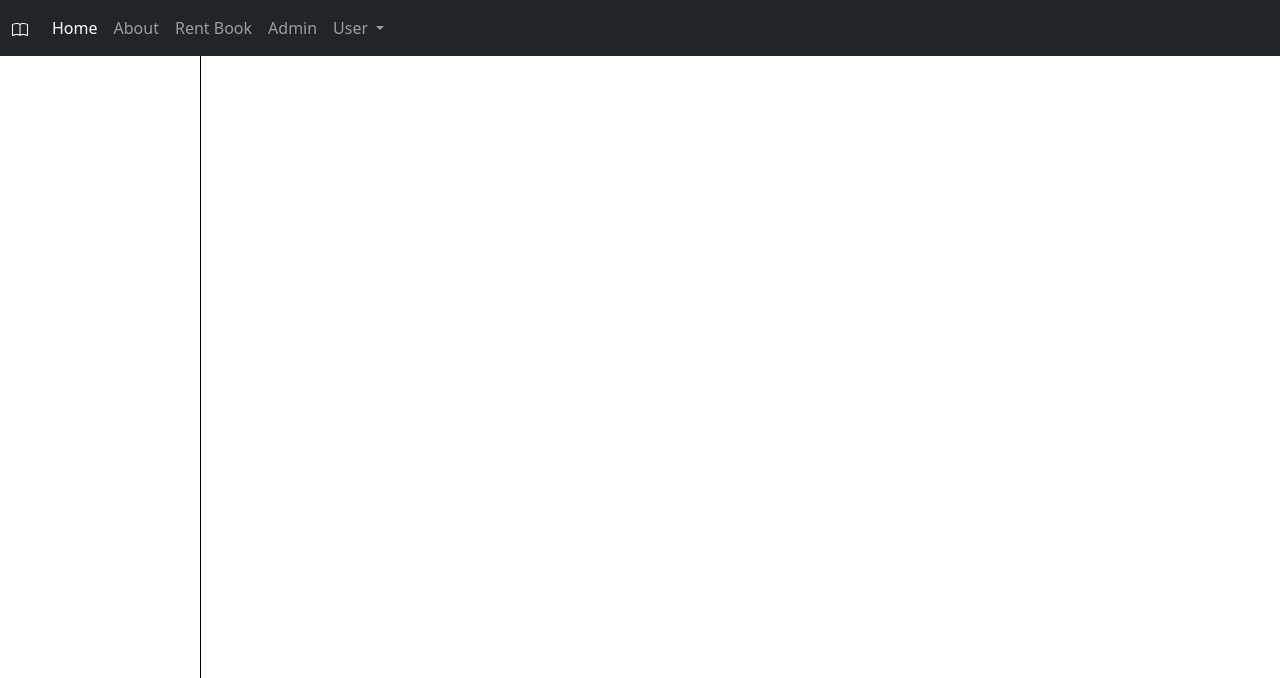
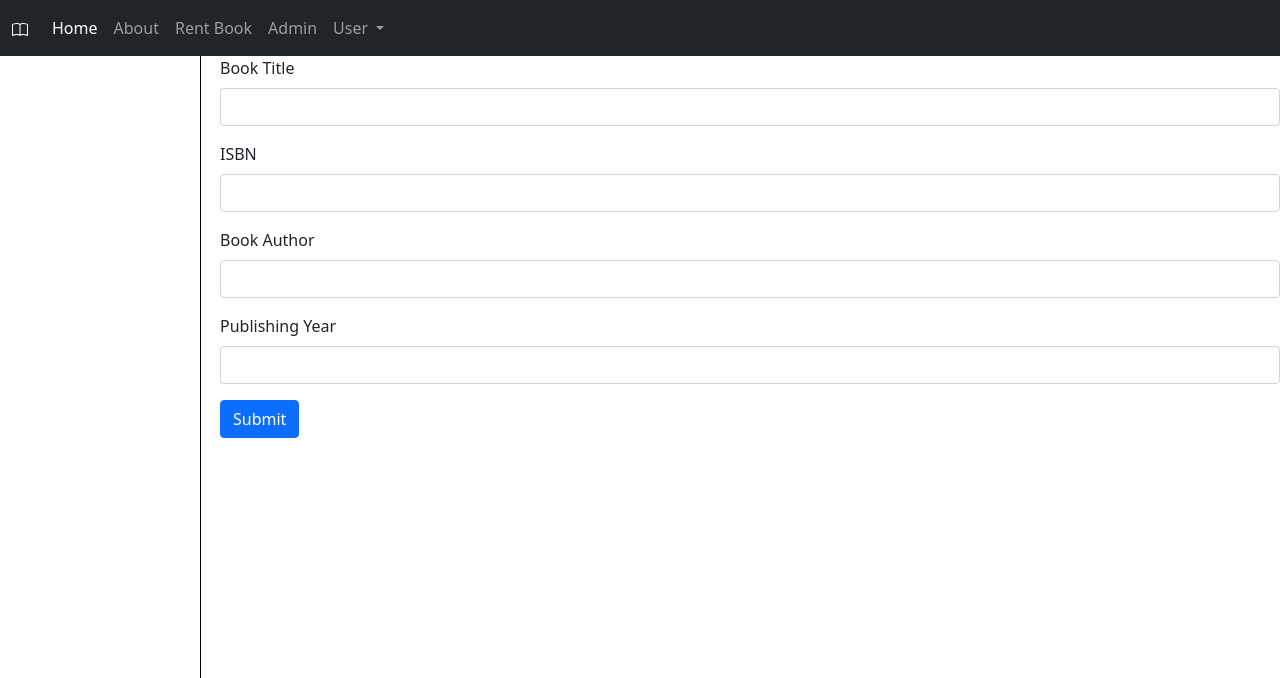
Before and after one commit to aakash013srivastava/BookRentals, a Flask app: page /admin in a window 1280 px wide. Shown: the top 678 px of the page. Run offline with Flask 2, Linux system fonts and the light colour scheme.

Commit message:
Book addition form created

```diff
--- a/templates/admin.html
+++ b/templates/admin.html
@@ -1,5 +1,26 @@
 {% extends 'base.html'%}
 {%block body%}
 
+<form method="POST">
+    <div class="mb-3">
+      <label for="title" class="form-label">Book Title</label>
+      <input type="text" class="form-control" id="title" name="title" title="Atleast 8 characters" pattern="[A-Za-z0-9]{8,}" required>
+
+    </div>
+    <div class="mb-3">
+      <label for="isbn" class="form-label">ISBN</label>
+      <input type="text" class="form-control" id="isbn" name="isbn" pattern="[0-9]{13}" title="13 digits" required>
+    </div>
+    <div class="mb-3 ">
+        <label class="form-label" for="author">Book Author</label>
+        <input type="text" class="form-control " id="author" name="author" pattern="[A-Za-z]{5,}" title="Atleast 5 in length,Alphabets only" required>
+    </div>
+    <div class="mb-3">
+        <label for="year" class="form-label">Publishing Year</label>
+        <input type="text" class="form-control" id="year" name="year" pattern="[0-9]{4}" title="Enter year of publishing" required>
+      </div>
+    <button type="submit" class="btn btn-primary">Submit</button>
+  </form>
+
 
 {% endblock%}
```
